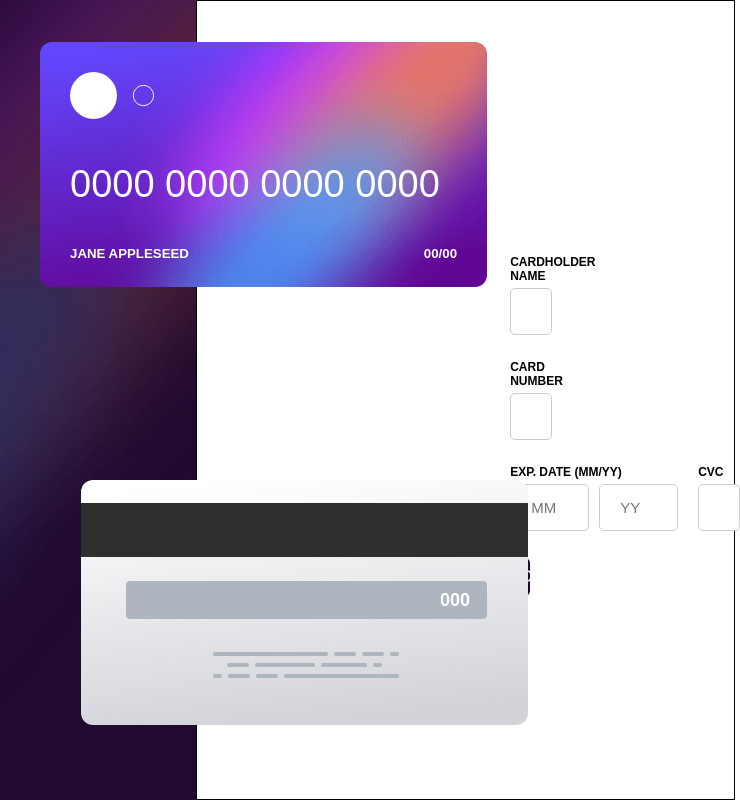
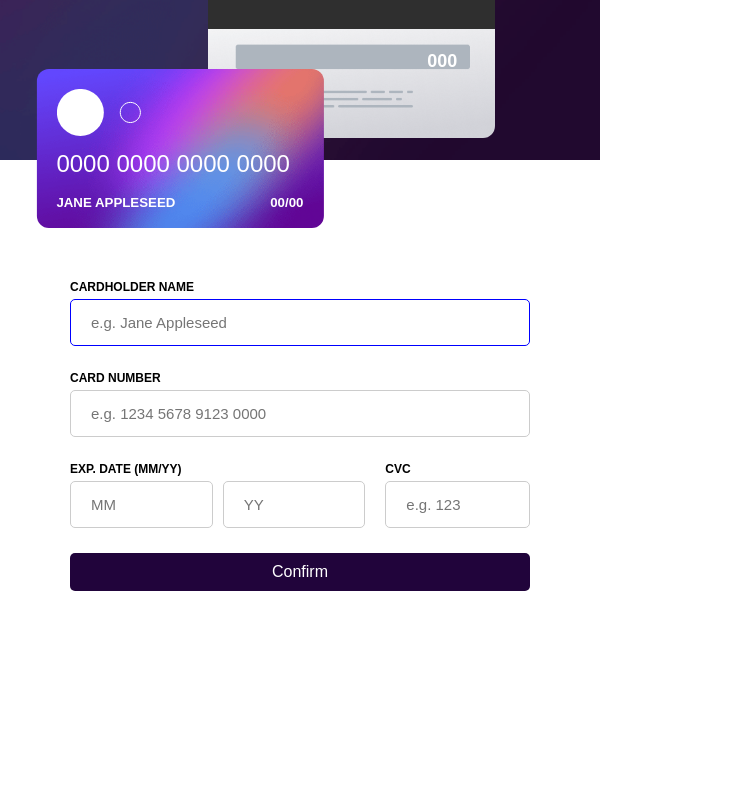
Before and after one commit to theguylex/interactive-card-details-form-main, a plain HTML site: page index.html in a window 600 px wide. Shown: the whole page, 740 px wide, since content can reach past the window. Drawn offline with Linux system fonts and the light colour scheme.

Commit message:
responsiveness desktops -tablets

```diff
--- a/index.html
+++ b/index.html
@@ -30,7 +30,8 @@
     <div class="container">
       <div class="bodyA">
         <div class="cards">
-          <div class="cardFront">
+          <div class="card-container">
+            <div class="cardFront">
             <div class="cardFrontContent">
               <div class="cardFrontLogo">
                 <img src="images/card-logo.svg" alt="" />
@@ -47,6 +48,7 @@
               <h5 class="cardCVC">000</h5>
             </div>
           </div>
+          </div>
         </div>
       </div>
 
@@ -54,14 +56,14 @@
         <div class="form-container">
           <div class="form-group">
             <label for="cardholder">CARDHOLDER NAME</label>
-            <input type="text" id="cardholder" placeholder="Enter Card Name" />
+            <input type="text" id="cardholder" placeholder="e.g. Jane Appleseed" autofocus />
           </div>
           <div class="form-group">
             <label for="cardnumber">CARD NUMBER</label>
             <input
               type="text"
               id="cardnumber"
-              placeholder="Enter Card Number"
+              placeholder="e.g. 1234 5678 9123 0000"
               class="error"
             />
             <h4 class="error-msg">Wrong format, numbers only</h4>
@@ -83,12 +85,12 @@
               </div>
             </div>
             <div class="form-group">
-
               <div class="cvc">
                 <label>CVC</label>
                 <input type="text" placeholder="e.g. 123" class="error" />
+                <h4 class="error-msg">Can't be blank</h4>
               </div>
-              <h4 class="error-msg">Can't be blank</h4>
+
             </div>
           </div>
 
--- a/style.css
+++ b/style.css
@@ -2,6 +2,11 @@
     margin: 0;
     padding: 0;
     box-sizing: border-box;
+}
+
+body {
+    width: 100%;
+    height: 100%;
 }
 
 .container {
@@ -16,31 +21,42 @@
     height: 100%;
     width: 32.7%;
     /* border: 1px solid black; */
-
 }
 
 .bodyB {
     background: white;
-    height: 100%;
+    /* height: 100%; */
     width: 67.3%;
     /* border: 1px solid red; */
+    display: flex;
+    justify-content: center;
+    align-items: center;
+    /* padding: 10% 45px; */
 }
 
 .cards {
-    position: relative;
-    padding: 21.3% 0;
+    /*position: relative;*/
+    padding-top: 21.3%;
     height: 100%;
-    /* border: 1px solid black; */
+    /*border: 1px solid black;*/
+    display: flex;
+    flex-direction: column;
+    gap: 50px;
+    transform: translateX(140px);
+}
+
+.card-container {
+    display: flex;
+    flex-direction: column;
+    gap: 20px;
 }
 
 .cardFront {
     background: url("./images/bg-card-front.png") no-repeat center center/cover;
     height: 245px;
     width: 447px;
-    position: absolute;
-    /*top: 10%;*/
-    left: 20.4%;
-    /*z-index: 1;*/
+    /* position: absolute; */
+    /* left: 20.4%; */
     /*border: 1px solid black;*/
     border-radius: 12px;
 }
@@ -69,12 +85,9 @@
     background: url("./images/bg-card-back.png") no-repeat center center/cover;
     height: 245px;
     width: 447px;
-    position: absolute;
-    top: 60%;
-    left: 41.4%;
-    /* z-index: 1; */
-    /* border: 1px solid black; */
+    /*border: 1px solid black;*/
     border-radius: 12px;
+    transform: translateX(85px);
 }
 
 .cardBackContent {
@@ -93,18 +106,13 @@
 }
 
 .form-container {
-    /*background-color: white;*/
-    /* padding: 50px 313px; */
-    padding-top: 50px;
-    padding-left: 313px;
-    padding-right: 224px;
+    padding: 20% 186px 20% 350px;
     display: flex;
     flex-direction: column;
-    justify-content: center;
-    /*box-shadow: 0 0 10px rgba(0, 0, 0, 0.1);*/
+    /* align-items: center; */
     width: 100%;
     height: 100%;
-    border: 1px solid black;
+    /* border: 1px solid black; */
 }
 
 .form-group {
@@ -147,7 +155,7 @@ input.error {
 
 .dateCvc {
     display: flex;
-    width: 100%;
+    /* width: 100%; */
     gap: 20px;
     /* border: 1px solid; */
     /* justify-content: space-between; */
@@ -160,18 +168,7 @@ input.error {
 }
 
 .exp-date input {
-    width: 79px;
-}
-
-.cvc {
-    display: flex;
-    flex-direction: column;
-    /* gap: 10px; */
-    margin-bottom: 2px;
-}
-
-.cvc input {
-    max-width: 100%;
+    /* width: 79px; */
 }
 
 button {
@@ -189,3 +186,141 @@ button {
 button:hover {
     background-color: #440a77;
 }
+
+/* Media Queries for responsiveness */
+
+/* Extra large screens */
+@media (min-width: 1920px) {}
+
+/* Desktops */
+@media (min-width:1200px) and (max-width:1919px) {
+    .form-container {
+        /* padding: 20% 275px 10% 100px; */
+        padding: 20% 90px 20% 350px;
+    }
+}
+
+/* Laptops/Large tablets */
+@media (min-width:992px) and (max-width:1199px) {
+    .cards {
+        padding-top: 21.3%;
+        height: 100%;
+        transform: translateX(60px);
+    }
+
+    .form-container {
+        /* padding: 20% 275px 10% 100px; */
+        padding: 20% 20px 20% 310px;
+    }
+}
+
+/* small tablets */
+@media (min-width:768px) and (max-width:991px) {
+    .container {
+        display: flex;
+        flex-direction: column;
+    }
+
+    .bodyA, .bodyB {
+        width: 100%;
+    }
+
+    .bodyA {
+        height: 30%;
+    }
+
+    .cards {
+        flex-direction: column-reverse;
+        justify-content: center;
+        align-items: center;
+        gap: 0;
+        padding-top: 21%;
+        height: 100%;
+        /* border: 1px solid black; */
+        translate: -15% 1%;
+    }
+
+    .card-container {
+        margin-top: 50px;
+        display: flex;
+        flex-direction: column-reverse;
+    }
+
+    .cardFront {
+        translate: -30% -52%;
+        z-index: 2;
+    }
+
+    .form-container {
+        padding: 20% 70px;
+    }
+}
+
+/* Extra small devices */
+@media (min-width:481px) and (max-width:767px) {
+    .container {
+        display: flex;
+        flex-direction: column;
+    }
+
+    .bodyA, .bodyB {
+        width: 100%;
+    }
+
+    .bodyA {
+        height: 20%;
+    }
+
+    .cards {
+        flex-direction: column-reverse;
+        justify-content: center;
+        align-items: center;
+        gap: 0;
+        padding-top: 1%;
+        height: 100%;
+        /* border: 1px solid black; */
+        translate: -29% 25%;
+    }
+
+    .card-container {
+        margin-top: 50px;
+        display: flex;
+        flex-direction: column-reverse;
+    }
+
+    .cardFront {
+        translate: -30% -56%;
+        z-index: 2;
+    }
+
+    .cardFront, .cardBack {
+        height: 159px;
+        width: 287px;
+    }
+
+    .cardFrontContent {
+        padding: 20px;
+    }
+
+    .cardNumber {
+        color: white;
+        font-size: 24px;
+        margin-top: 10px;
+        font-family: Arial, Helvetica, sans-serif;
+    }
+
+    .nameExpDate {
+        display: flex;
+        justify-content: space-between;
+        color: white;
+        margin-top: 17px;
+        font-family: Arial, Helvetica, sans-serif;
+    }
+
+    .form-container {
+        padding: 20% 70px;
+    }
+}
+
+/* Mobile */
+@media (min-width:320px) and (max-width:480px) {}
```
